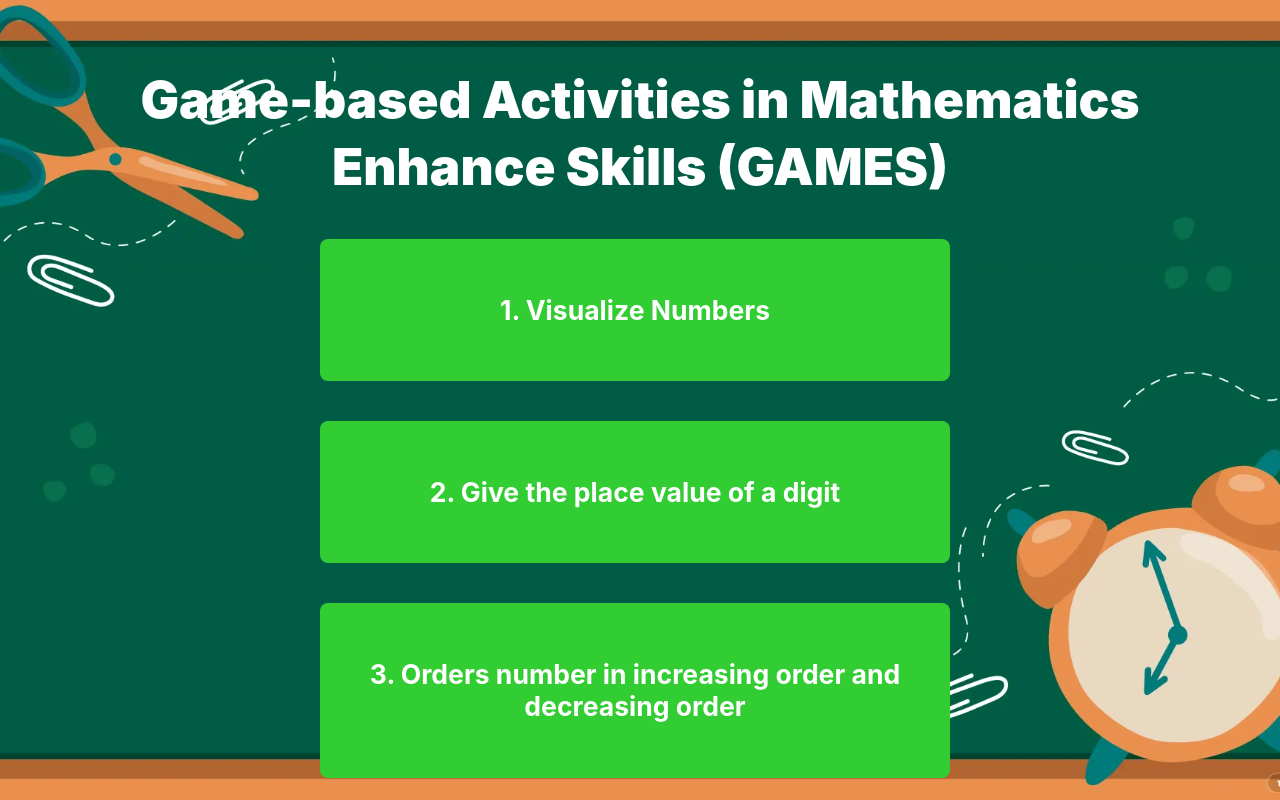
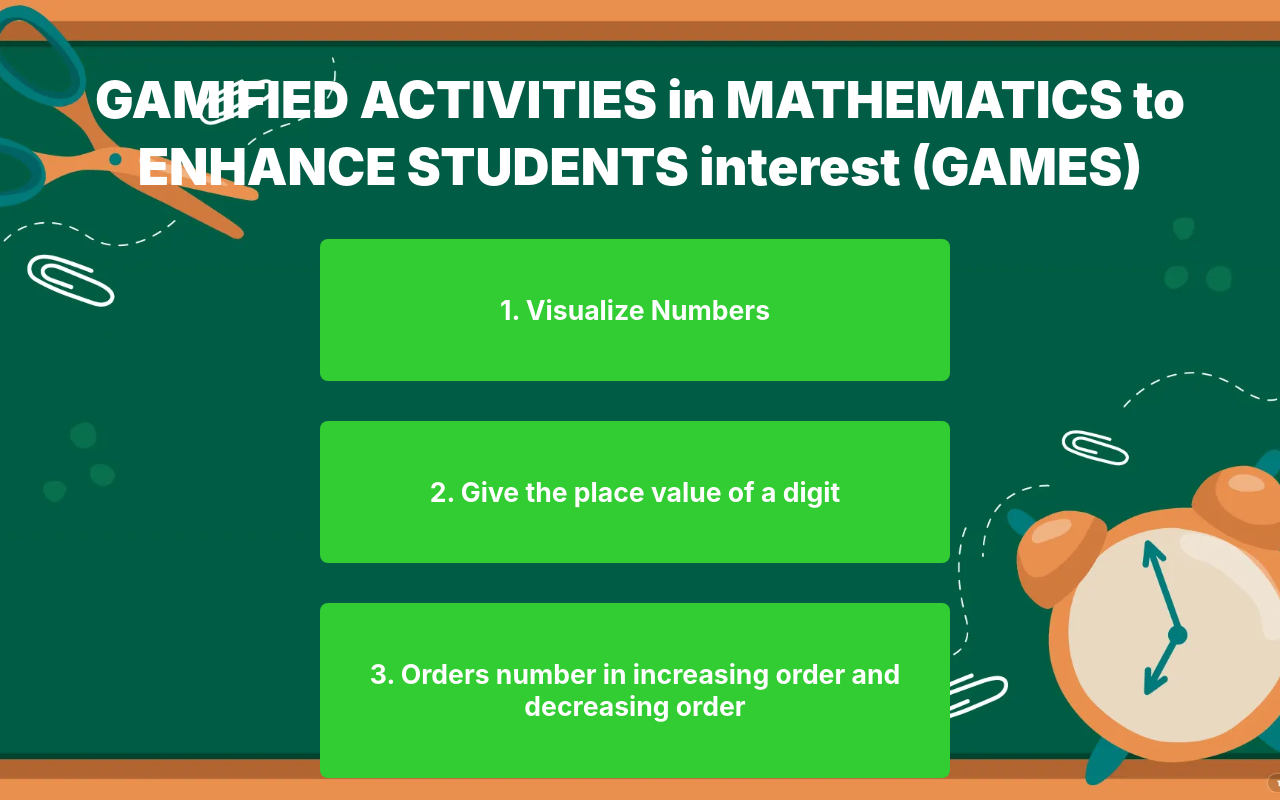
Before and after one commit to alaindimabuyo/ulaga-latest, a React (Vite) app: page / in a window 1280 px wide. Shown: the top 800 px of the page. Built offline with nearby package versions, Linux system fonts and the light colour scheme.

Commit message:
changed title

```diff
--- a/index.html
+++ b/index.html
@@ -4,7 +4,9 @@
     <meta charset="UTF-8" />
     <link rel="icon" type="image/svg+xml" href="/vite.svg" />
     <meta name="viewport" content="width=device-width, initial-scale=1.0" />
-    <title>Game-based Activities in Mathematics Enhance Skills (GAMES)</title>
+    <title>
+      GAMIFIED ACTIVITIES in MATHEMATICS to ENHANCE STUDENTS interest (GAMES)
+    </title>
   </head>
   <body>
     <div id="root"></div>
--- a/src/components/Category.jsx
+++ b/src/components/Category.jsx
@@ -4,7 +4,9 @@ import { Outlet, Link } from "react-router-dom";
 export const Category = () => {
   return (
     <>
-      <h1>Game-based Activities in Mathematics Enhance Skills (GAMES)</h1>
+      <h1>
+        GAMIFIED ACTIVITIES in MATHEMATICS to ENHANCE STUDENTS interest (GAMES)
+      </h1>
       {mainMenu.map((category) => (
         <div className="card">
           <Link to={`questions/${category.id}`}>
```
Also changed, not shown: 3 other files (tests, documents, lock files or other folders).
